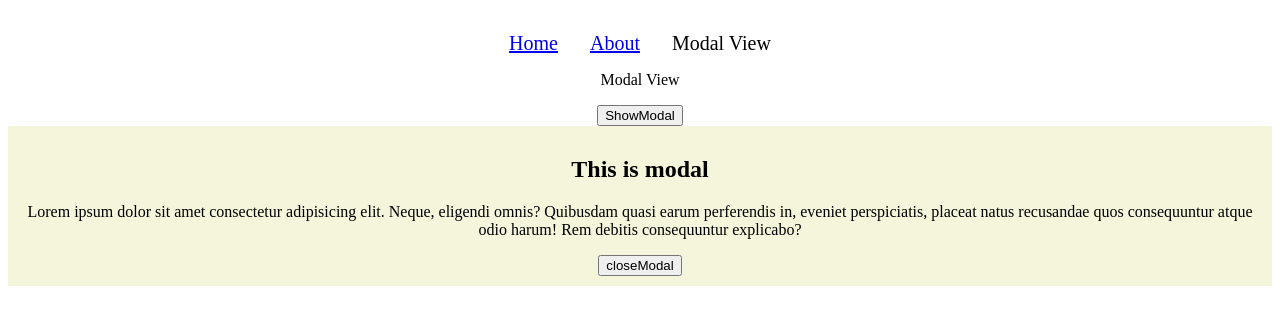
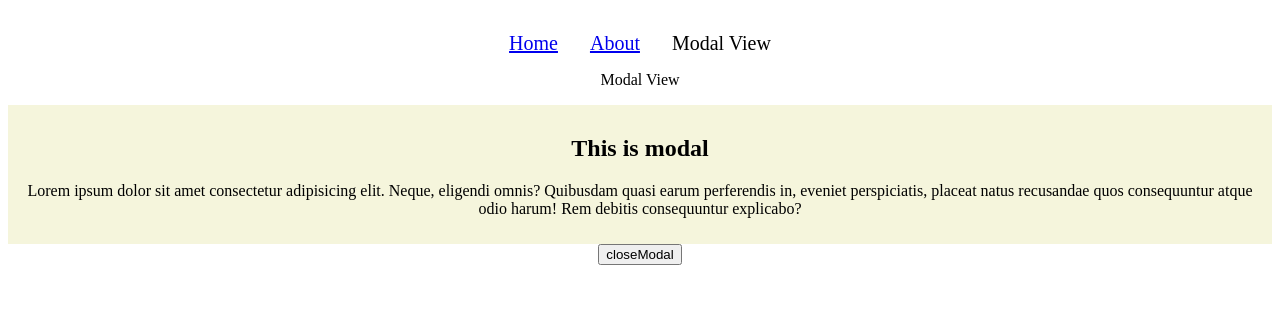
Before and after one commit to Imran189/Composition-API-Basic, a Vue app in the folder vue-composion-api/: page /modalview in a window 1280 px wide. Both pictures are taken after a click on the button "ShowModal". Shown: the top 324 px of the page. Built offline with nearby package versions, Linux system fonts and the light colour scheme.

Commit message:
child Modal

```diff
--- /dev/null
+++ b/vue-composion-api/src/components/Modal.vue
@@ -0,0 +1,11 @@
+<template>
+  <div class="modal">
+    <h2>This is modal</h2>
+    <p>
+      Lorem ipsum dolor sit amet consectetur adipisicing elit. Neque, eligendi
+      omnis? Quibusdam quasi earum perferendis in, eveniet perspiciatis, placeat
+      natus recusandae quos consequuntur atque odio harum! Rem debitis
+      consequuntur explicabo?
+    </p>
+  </div>
+</template>
--- a/vue-composion-api/src/views/ModalView.vue
+++ b/vue-composion-api/src/views/ModalView.vue
@@ -1,5 +1,6 @@
 <script setup>
 import { ref } from "vue";
+import Modal from "../components/Modal.vue";
 
 const showModal = ref(false);
 const hideModal = ref(true);
@@ -14,17 +15,9 @@ const closeModal = () => {
 <template>
   <div class="modalsView">
     <p>Modal View</p>
-    <button @click="openModal()">ShowModal</button>
-    <div class="modal" v-if="showModal">
-      <h2>This is modal</h2>
-      <p>
-        Lorem ipsum dolor sit amet consectetur adipisicing elit. Neque, eligendi
-        omnis? Quibusdam quasi earum perferendis in, eveniet perspiciatis,
-        placeat natus recusandae quos consequuntur atque odio harum! Rem debitis
-        consequuntur explicabo?
-      </p>
-      <button @click="closeModal()">closeModal</button>
-    </div>
+    <button @click="openModal()" v-if="showModal === false">ShowModal</button>
+    <Modal v-if="showModal"></Modal>
+    <button @click="closeModal()" v-if="showModal === true">closeModal</button>
   </div>
 </template>
 
```
